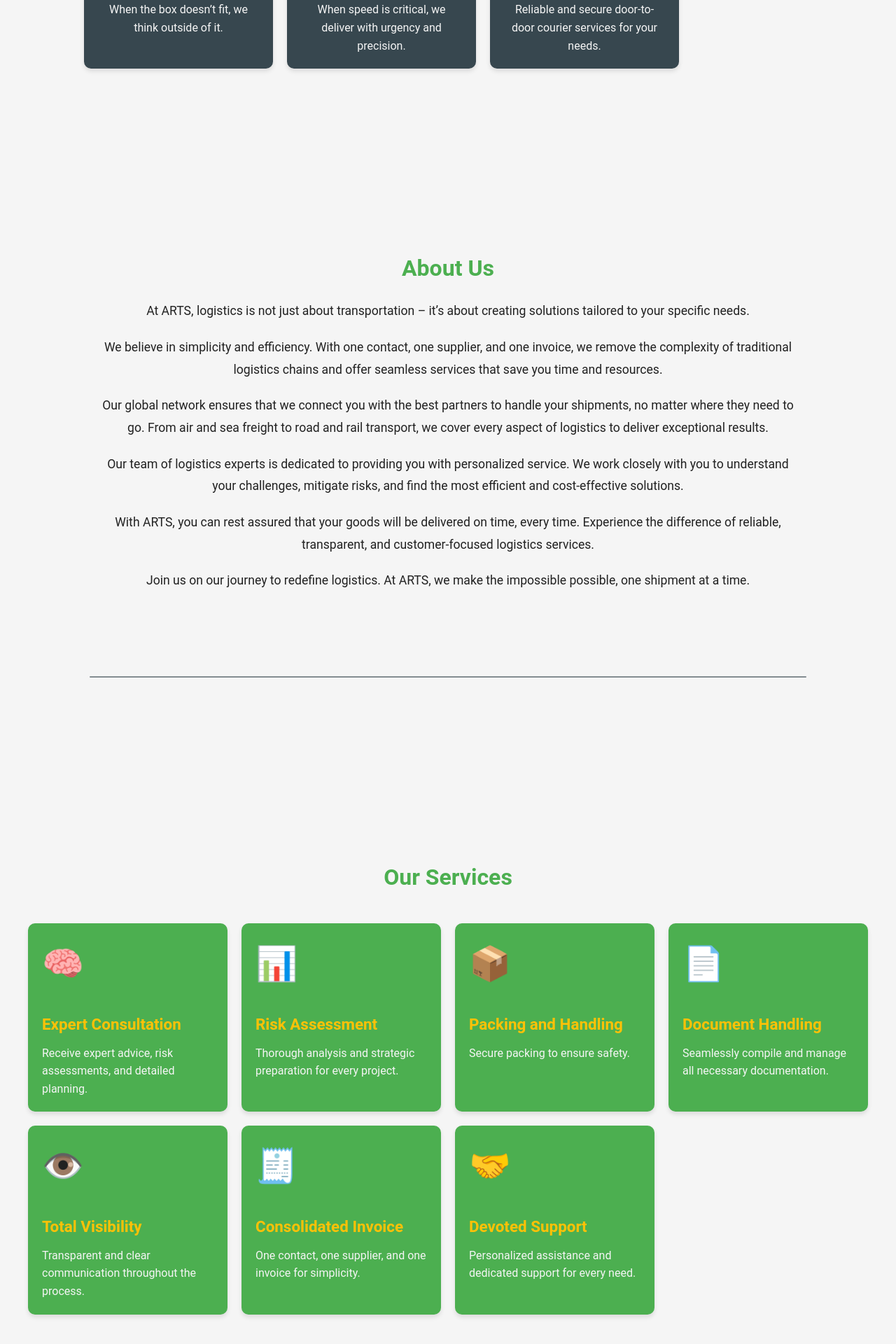
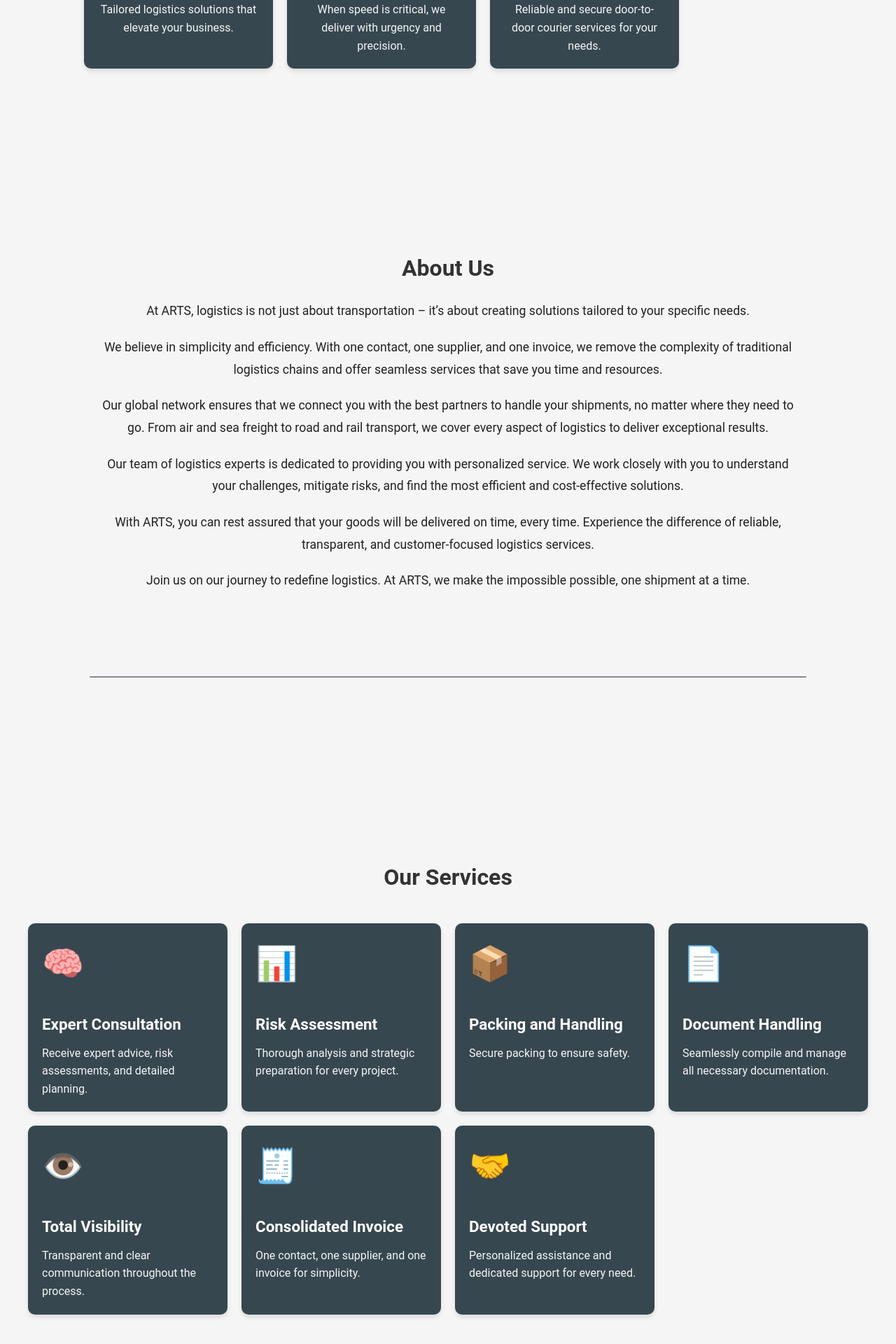
Before and after one commit to patpatpanda/artsagain, a Next.js app: page / in a window 1280 px wide. Shown: the part 844-2764 px from the top of the page at 70% size. Built offline with nearby package versions, Linux system fonts and the light colour scheme.

Commit message:
Ditt meddelande

```diff
--- a/src/app/CallToAction.module.css
+++ b/src/app/CallToAction.module.css
@@ -18,7 +18,7 @@
 
 .sectionTitle {
   font-size: 2.2rem;
-  color: #4A5A39;
+  color: #37474F;
   margin-bottom: 0.5rem;
   text-align: center;
   font-family: 'Playfair Display', serif;
@@ -50,7 +50,7 @@
 
 .formLabel {
   font-size: 0.9rem;
-  color: #4A5A39;
+  color: #37474F;
   margin-bottom: 0.25rem;
   font-weight: bold;
 }
@@ -66,7 +66,7 @@
 }
 
 .formInput:focus {
-  border-color: #4A5A39;
+  border-color: #37474F;
   box-shadow: 0 4px 12px rgba(0, 0, 0, 0.15);
   outline: none;
 }
@@ -80,7 +80,7 @@
   font-size: 1rem;
   font-weight: bold;
   color: white;
-  background: #333;
+  background: #37474F;
   border: none;
   border-radius: 25px;
   cursor: pointer;
@@ -88,7 +88,7 @@
 }
 
 .formButton:hover {
-  background: #c762a5;
+
   transform: translateY(-3px);
   box-shadow: 0 6px 14px rgba(0, 0, 0, 0.2);
 }
@@ -99,7 +99,7 @@
 
 .formStatus {
   font-size: 0.9rem;
-  color: #4A5A39;
+  color:#37474F;
   text-align: center;
   margin-top: 1rem;
 }
@@ -111,7 +111,7 @@
 
 .socialTitle {
   font-size: 1.3rem;
-  color: #4A5A39;
+  color: #37474F;
   margin-bottom: 1rem;
 }
 
@@ -124,18 +124,18 @@
 
 .socialIcon {
   font-size: 1.5rem;
-  color: #4A5A39;
+  color: #37474F;
   transition: color 0.3s ease, transform 0.3s ease;
 }
 
 .socialIcon:hover {
-  color: #6B7754;
+  color: #37474F;
   transform: scale(1.1);
 }
 
 .contactInfo {
   font-size: 0.9rem;
-  color: #666;
+  color: #37474F;
   margin-top: 0.5rem;
 }
 
--- a/src/app/globals.css
+++ b/src/app/globals.css
@@ -125,7 +125,7 @@ body {
 
 .section h2 {
   font-size: 2rem;
-  color: var(--primary-color);
+  color:#333;
   margin-bottom: 20px;
 }
 
@@ -206,7 +206,7 @@ body {
   width: 80%;
   height: 2px;
   margin: 40px auto;
-  background: var(--primary-color);
+  background: #333;
   opacity: 0.6;
   border-radius: 5px;
 }
@@ -321,7 +321,7 @@ body {
 
 .servicesSection h2 {
   font-size: 2.5rem;
-  color: var(--primary-color);
+  color:#333;
   margin-bottom: 40px;
 }
 
@@ -332,10 +332,11 @@ body {
   max-width: 1200px;
   margin: 0 auto;
   padding: 20px;
+  color:#333;
 }
 
 .serviceCard {
-  background: var(--primary-color);
+  background: var(--secondary-color);
   color: var(--background-color);
   padding: 20px;
   border-radius: 10px;
@@ -347,7 +348,7 @@ body {
 .serviceCard h4 {
   font-size: 1.4rem;
   margin-bottom: 10px;
-  color: var(--accent-color);
+  color: #fff;
 }
 
 .serviceCard p {
@@ -395,7 +396,7 @@ body {
   }
 }
 .languageButton {
-  background-color: var(--primary-color); /* Loggans gröna */
+  background-color: #37474F; /* Loggans gröna */
   color: var(--background-color); /* Ljus beige text */
   border: none;
   padding: 10px 20px;
@@ -406,7 +407,7 @@ body {
 }
 
 .languageButton:hover {
-  background-color: var(--accent-color); /* Gyllene sand */
+  background-color: #6b818b; /* Gyllene sand */
   transform: scale(1.05); /* Liten zoom-effekt vid hover */
 }
 
--- a/src/app/page.js
+++ b/src/app/page.js
@@ -126,10 +126,11 @@ export default function Home() {
   </h4>
   <p>
     {language === "en"
-              ? "When the box doesn’t fit, we think outside of it."
-              : "När lådan inte passar, tänker vi utanför ramarna."}
+      ? "Tailored logistics solutions that elevate your business."
+      : "Skräddarsydda logistiklösningar som lyfter ditt företag."}
   </p>
 </div>
+
         <div className="card">
           <div className="cardIcon">⚡</div>
           <h4>{language === "en" ? "Express" : "Express"}</h4>
```
Lines whose indentation alone changed are shown as unchanged.
